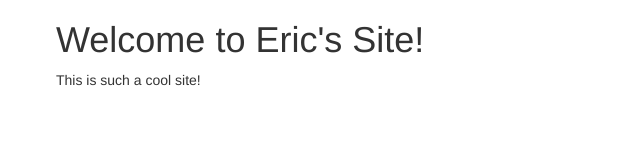
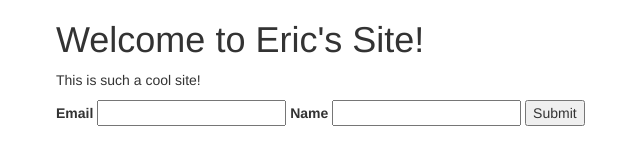
Before and after one commit to ericmbarnard/my-simple-site, a plain HTML site: page index.html in a window 1280 px wide. Shown: the whole page, without its empty margins (14-654 px from the left). Drawn offline with nearby package versions, Linux system fonts and the light colour scheme.

Commit message:
- working on my form

```diff
--- a/index.html
+++ b/index.html
@@ -30,6 +30,26 @@
                 </p>
             </div>
         </div>
+
+        <div class="row">
+
+            <div class="col-sm-12">
+
+                <form action="https://formspree.io/cis152@mailinator.com"
+                      method="POST">
+                    <label for="email">Email</label>
+                    <input type="text" name="email" />
+
+                    <label for="email">Name</label>
+                    <input type="text" name="name" />
+
+                    <button type="submit">Submit</button>
+                </form>
+
+            </div>
+
+        </div>
+
     </div>
 
     <!-- JS -->
```
